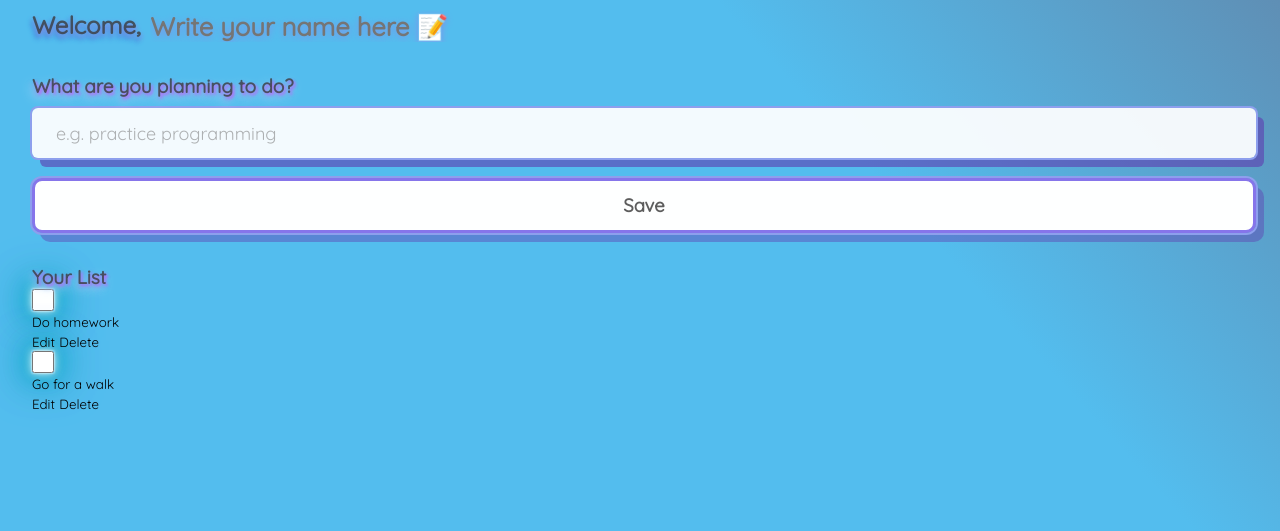
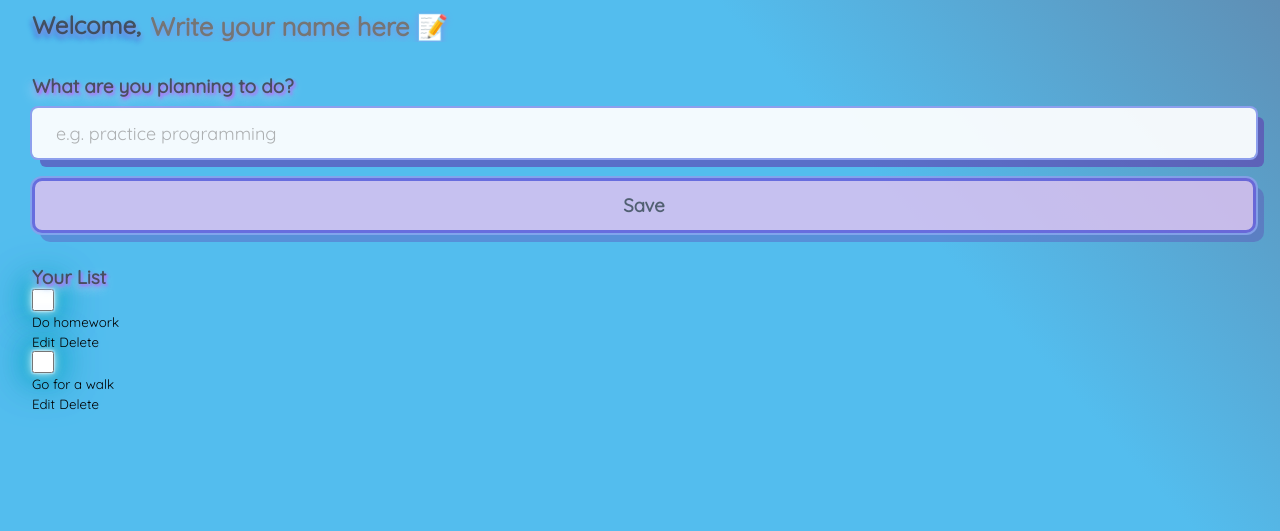
Before and after one commit to ozzlems/To-Do-List, a plain HTML site: page index.html in a window 1280 px wide. In both pictures the pointer is over the input "Save". Shown: the part 107-638 px from the top of the page. Drawn offline with Linux system fonts and the light colour scheme; a web font is replaced by a local one.

Commit message:
added hover effecr

```diff
--- a/styles.css
+++ b/styles.css
@@ -143,5 +143,13 @@ input[type="checkbox"]{
     border: 3px solid #8675ea;
     border-radius: 10px;
     box-shadow:  0 0 0 2px #8d9fed, 8px 9px 0 0 rgba(95, 62, 177, 0.43);
+    cursor: pointer;
+    transition: 0.2s ease-in-out;
+  }
 
-  }
+  .create-todo input[type = "submit"]:hover{
+    opacity: 0.8;
+    border: 3px solid #6d5adb;
+    background-color: #e3c2f1;
+    font-weight: bolder;
+    color: rgba(39, 38, 38, 0.777);
```
